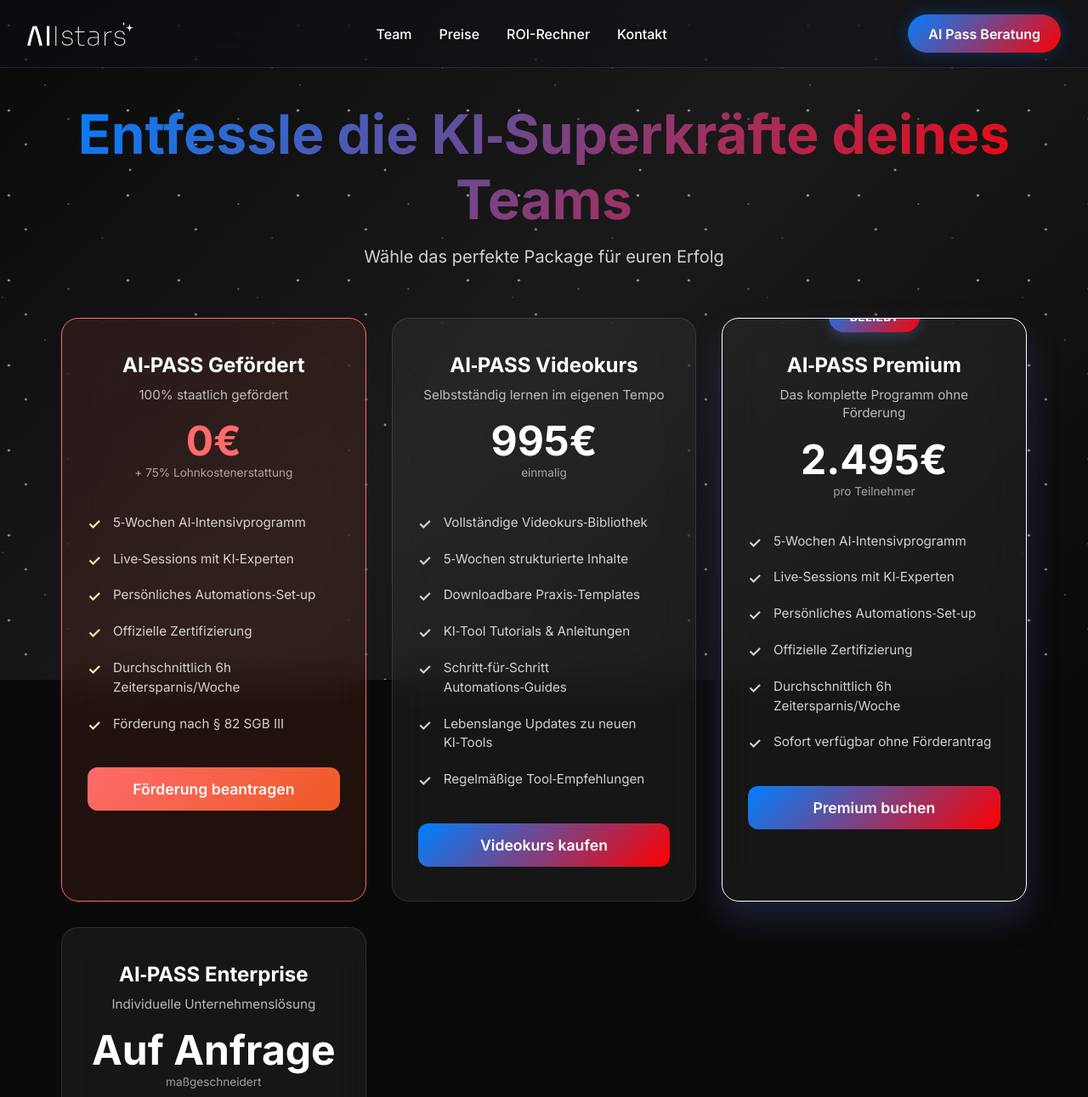
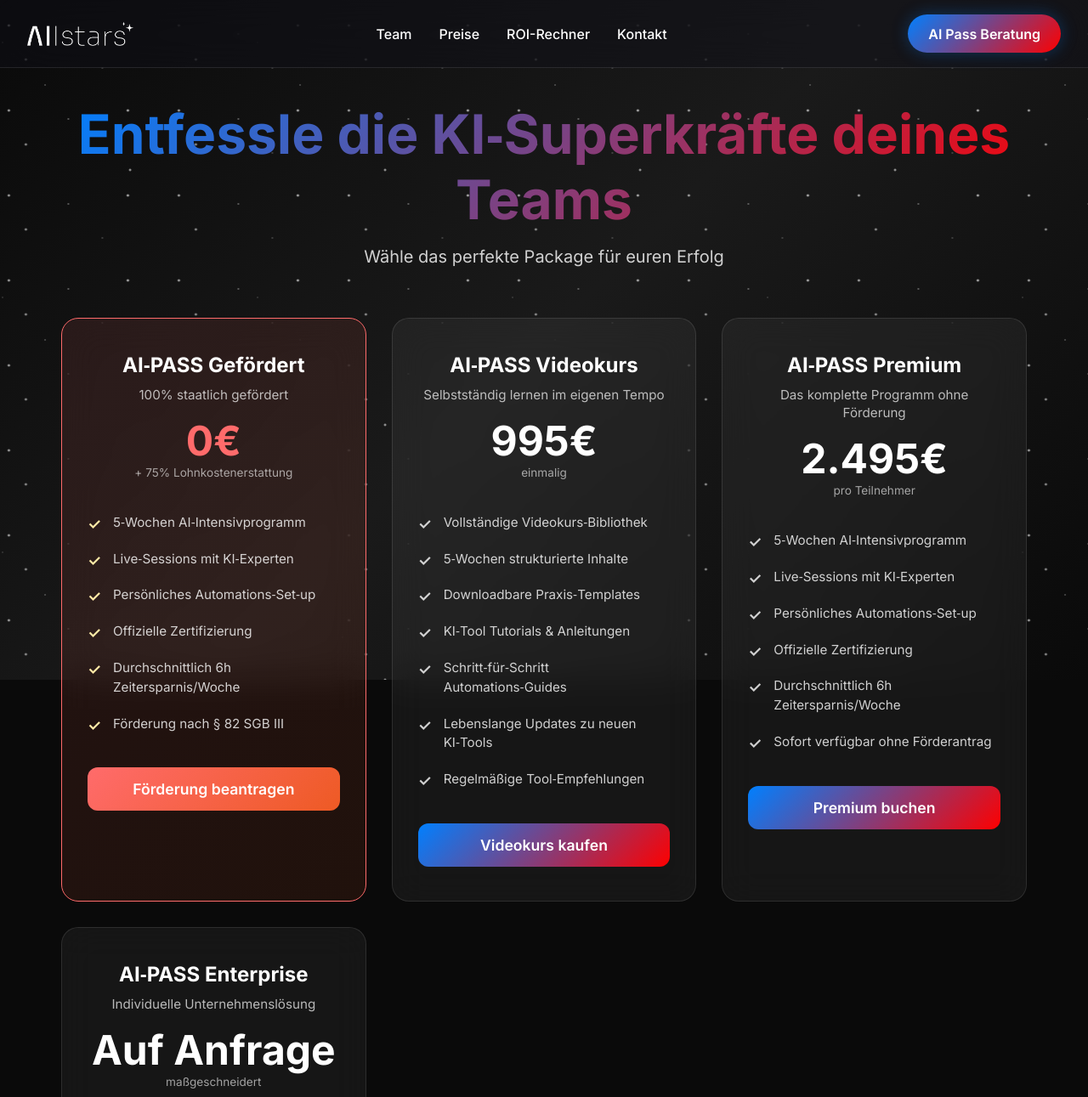
Before and after one commit to 2Patrick1111/kurs, a Flask app: page /preise in a window 1280 px wide. Shown: the top 1291 px of the page at 85% size. Run offline with Flask 3, Linux system fonts and the light colour scheme.

Commit message:
Remove visual elements highlighting popular and discounted pricing tiers
Remove the "featured" and "discount" visual cues from pricing cards on the website.

Replit-Commit-Author: Agent
Replit-Commit-Session-Id: 10f2a863-0595-49d1-9a10-5bff93abc68b
Replit-Commit-Screenshot-Url: https://storage.googleapis.com/screenshot-production-us-central1/68dd9b00-c9fa-465f-8ecb-4b8365c89ef9/10f2a863-0595-49d1-9a10-5bff93abc68b/5mxHt2U

```diff
--- a/static/css/preise.css
+++ b/static/css/preise.css
@@ -80,38 +80,9 @@
     box-shadow: 0 20px 40px rgba(102, 126, 234, 0.2);
 }
 
-.pricing-card.featured::after {
-    content: "BELIEBT";
-    position: absolute;
-    top: -20px;
-    left: 50%;
-    transform: translateX(-50%);
-    background: var(--gradient-primary);
-    color: white;
-    padding: 10px 25px;
-    border-radius: 25px;
-    font-size: 0.85rem;
-    font-weight: bold;
-    letter-spacing: 0.5px;
-    box-shadow: 0 4px 15px rgba(102, 126, 234, 0.3);
-    z-index: 10;
-}
 
-.pricing-card.discount::before {
-    content: "-25%";
-    position: absolute;
-    top: 15px;
-    right: 15px;
-    background: linear-gradient(135deg, #ff6b6b, #ee5a24);
-    color: white;
-    padding: 4px 8px;
-    border-radius: 12px;
-    font-size: 0.7rem;
-    font-weight: 600;
-    transform: rotate(12deg);
-    box-shadow: 0 2px 6px rgba(255, 107, 107, 0.3);
-    z-index: 2;
-}
+
+
 
 .card-header {
     text-align: center;
--- a/templates/preise.html
+++ b/templates/preise.html
@@ -53,7 +53,7 @@
             </div>
 
             <!-- 2495€ Package -->
-            <div class="pricing-card featured discount">
+            <div class="pricing-card">
                 <div class="card-header">
                     <h3 class="package-name">AI‑PASS Premium</h3>
                     <p class="package-subtitle">Das komplette Programm ohne Förderung</p>
```
